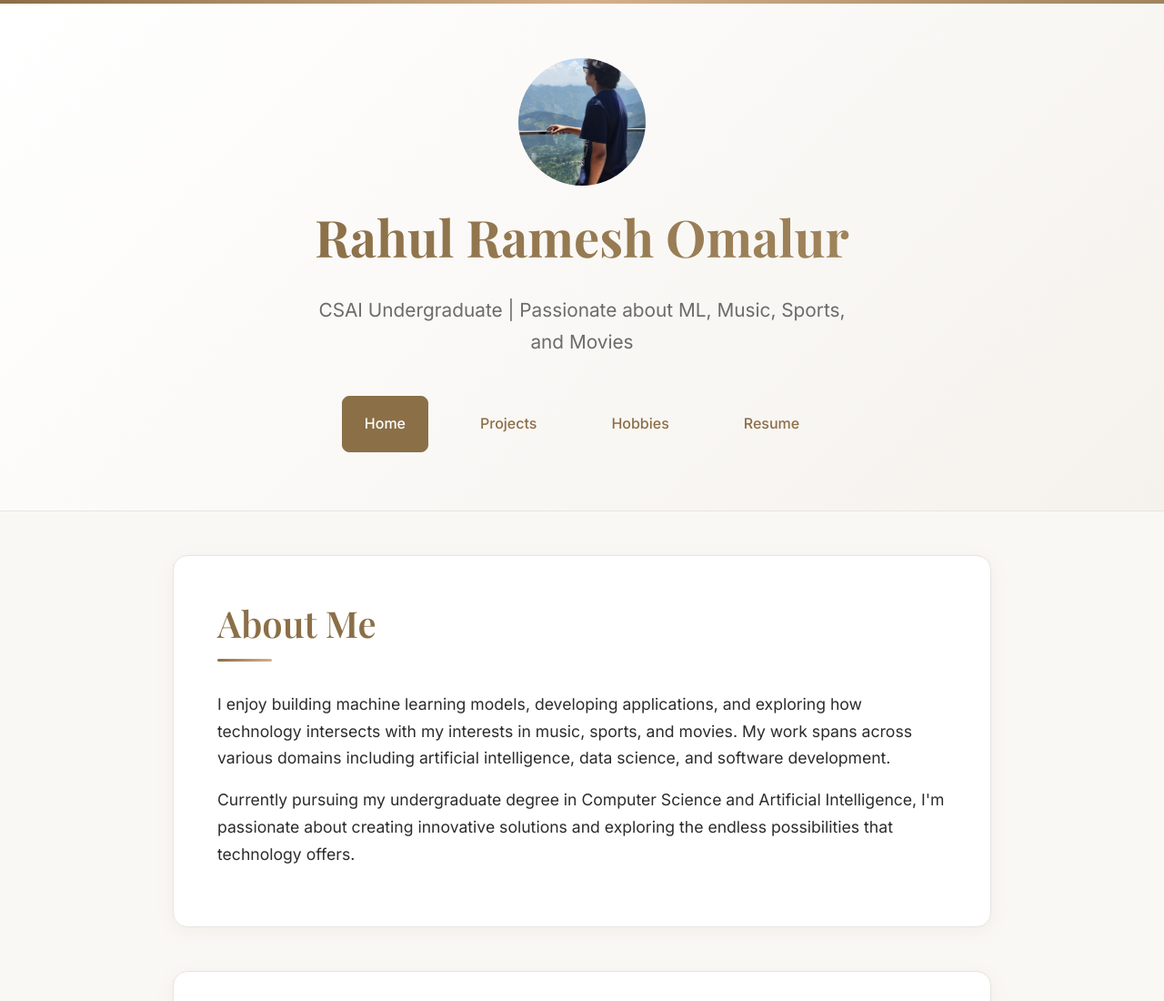
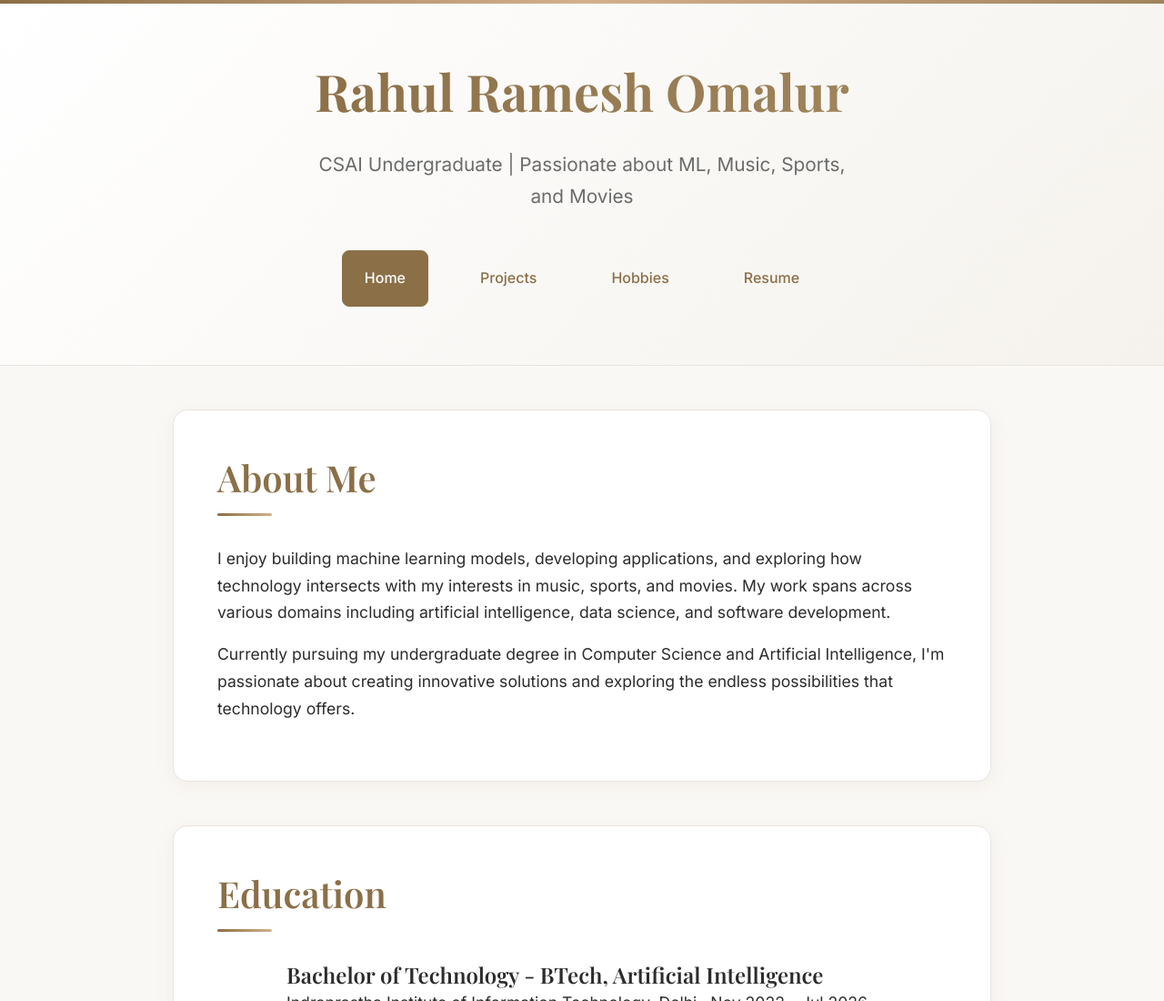
Before and after one commit to Rahul14052004/Rahul14052004.github.io, a plain HTML site: page index.html in a window 1280 px wide. Shown: the top 1100 px of the page at 91% size. Drawn offline with nearby package versions, Linux system fonts and the light colour scheme.

Commit message:
Removed profile photo.

```diff
--- a/index.html
+++ b/index.html
@@ -12,7 +12,7 @@
 <body>
     <header>
         <div class="container header-center">
-            <img src="assets/img/profile_photo.jpg" alt="Rahul Ramesh Omalur" class="header-profile-pic" />
+            <!-- <img src="assets/img/profile_photo.jpg" alt="Rahul Ramesh Omalur" class="header-profile-pic" /> -->
             <h1>Rahul Ramesh Omalur</h1>
             <p>CSAI Undergraduate | Passionate about ML, Music, Sports, and Movies</p>
             <nav class="main-nav">
```
